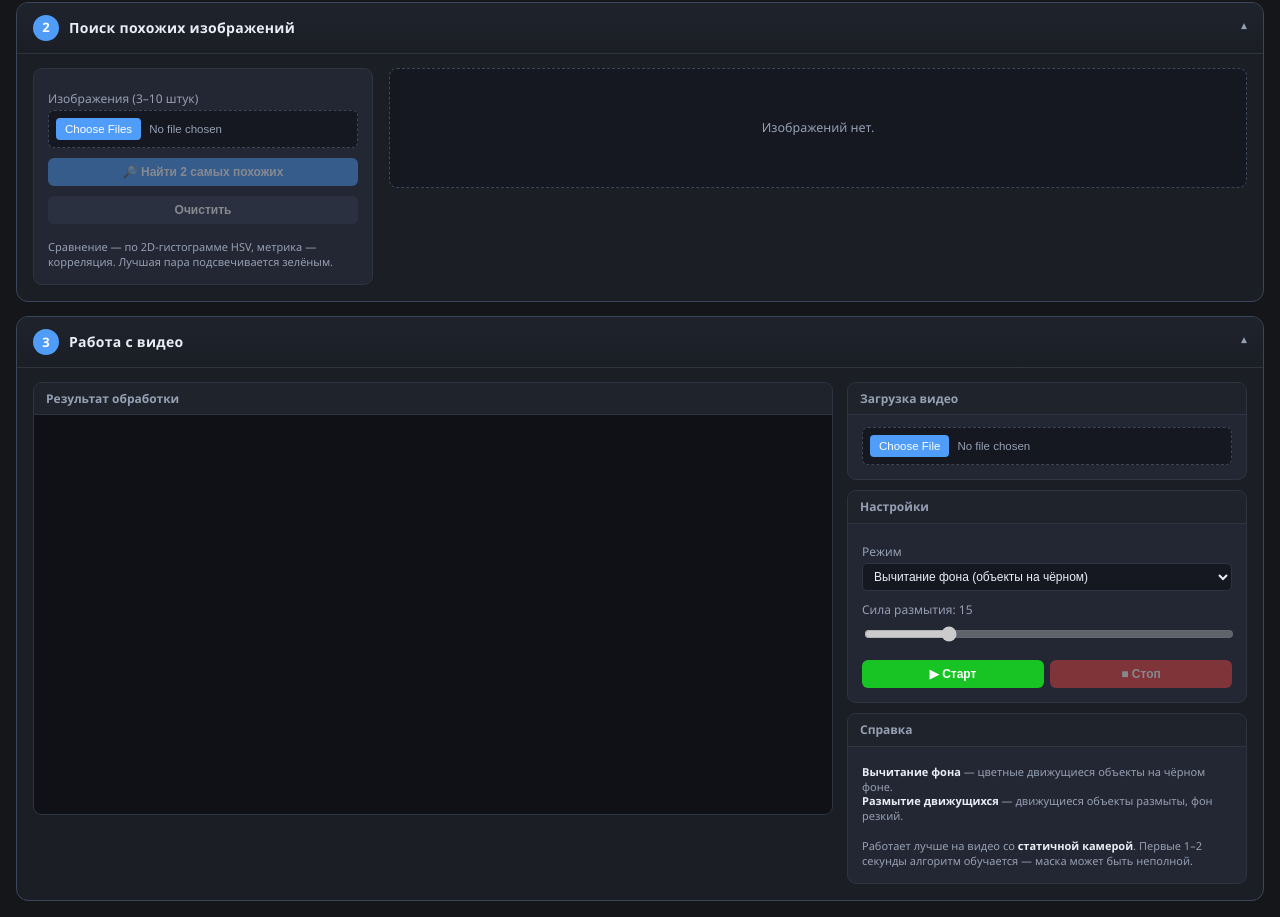
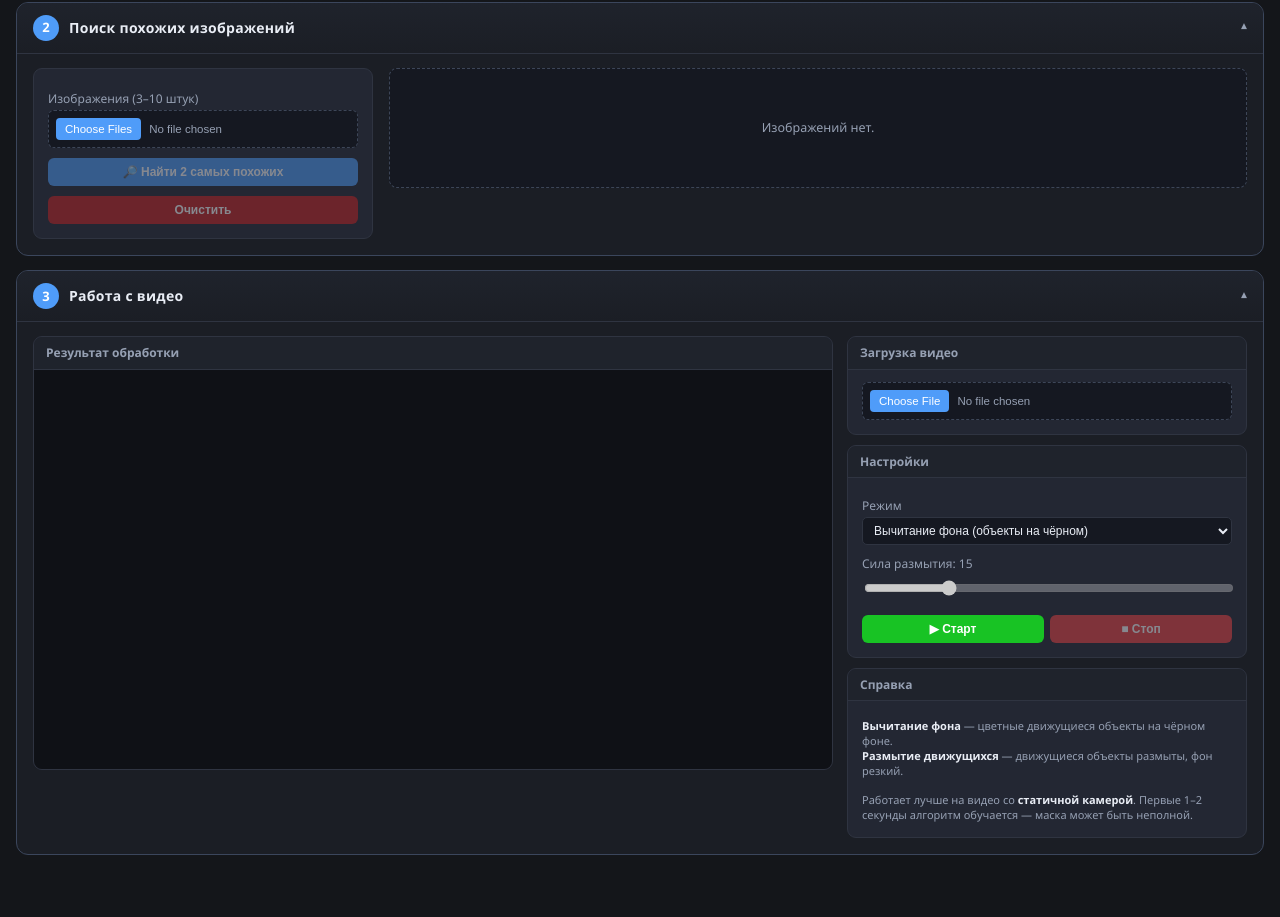
Before and after one commit to 517ANT39/lab-img, a React (Vite) app: page / in a window 1280 px wide. Shown: the part 1391-2308 px from the top of the page. After the commit the page ends 2262 px from the top, so only its background shows below. Built offline with nearby package versions, Linux system fonts and the light colour scheme.

Commit message:
change app

```diff
--- a/src/components/SimilarPanel.jsx
+++ b/src/components/SimilarPanel.jsx
@@ -112,7 +112,7 @@ export default function SimilarPanel({ showToast }) {
           🔎 Найти 2 самых похожих
         </button>
 
-        <button className="sec" onClick={clearAll} disabled={!images.length}>
+        <button className="red" onClick={clearAll} disabled={!images.length}>
           Очистить
         </button>
 
@@ -124,10 +124,6 @@ export default function SimilarPanel({ showToast }) {
           </div>
         )}
 
-        <div className="hint">
-          Сравнение — по 2D-гистограмме HSV, метрика — корреляция.
-          Лучшая пара подсвечивается зелёным.
-        </div>
       </div>
 
       <div className="sim-results">
```
